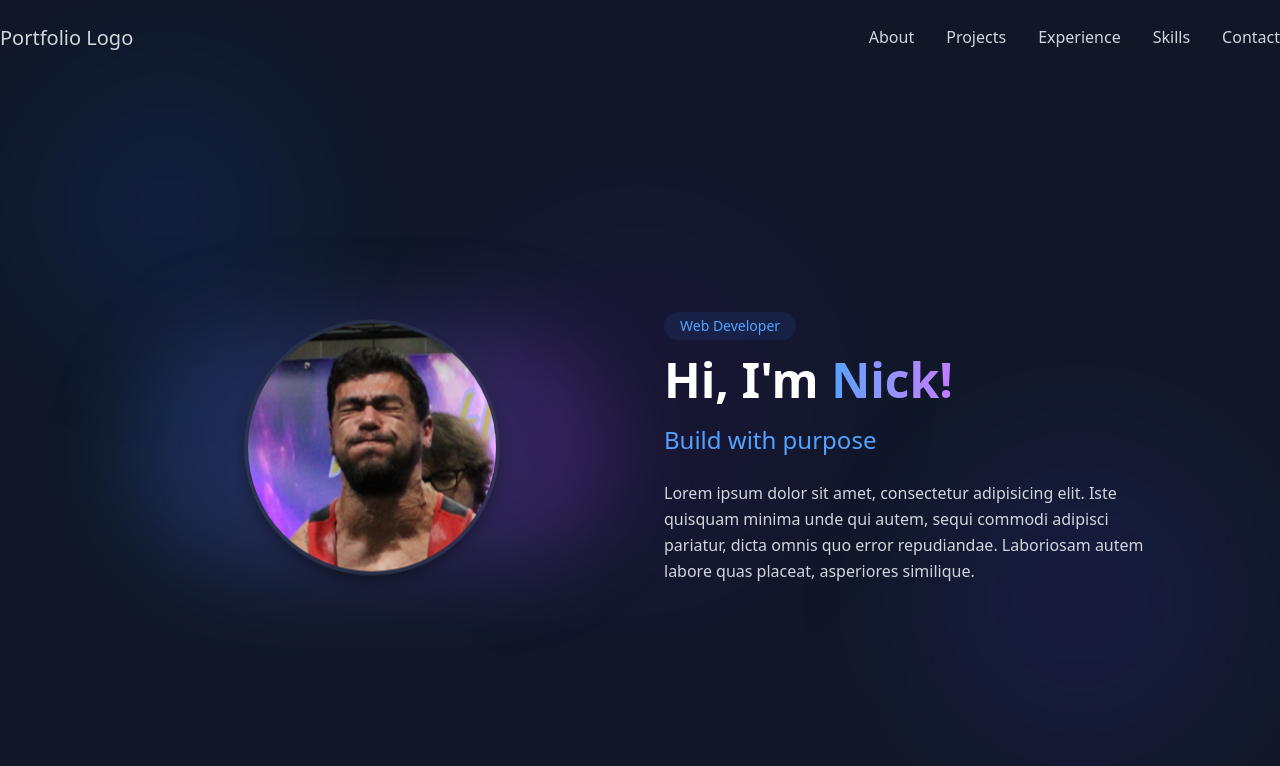
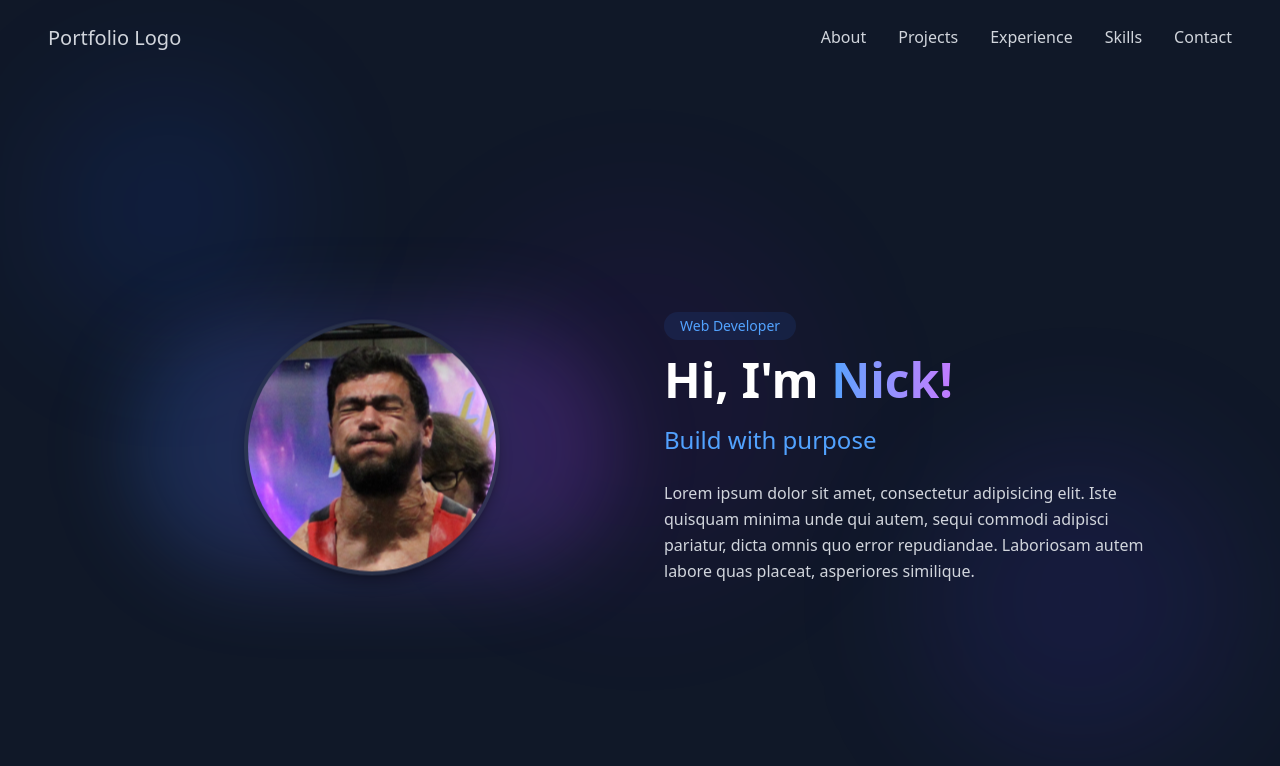
Before and after one commit to nainsworth/portfolio, a React (Vite) app: page / in a window 1280 px wide. Shown: the top 766 px of the page. Built offline with nearby package versions, Linux system fonts and the light colour scheme; what tailwindcss-motion would draw is missing.

Commit message:
Fixed nav centering issue

```diff
--- a/src/components/Navbar.tsx
+++ b/src/components/Navbar.tsx
@@ -6,11 +6,11 @@ const Navbar = () => {
 const [isOpen, setOpen] = useState(false);
 
   return (
-    <header className="w-full flex justify-between items-center mx-auto py-6 px-12 xl:w-7xl xl:px-0 z-50 fixed top-0 transition-all duration-300">
+    <header className="w-full z-50 fixed top-0 transition-all duration-300">
+      <div className="container flex justify-between items-center py-6 px-12 mx-auto">
         <div>
           <p className="text-xl">Portfolio Logo</p>
         </div>
-
         <nav>
           <div className="sm:hidden">
             <Hamburger
@@ -20,7 +20,6 @@ const [isOpen, setOpen] = useState(false);
               size={26}
             />
           </div>
-
           <ul className="hidden sm:flex gap-8">
             <li>
               <a className="navLink" href="#about">
@@ -49,6 +48,7 @@ const [isOpen, setOpen] = useState(false);
             </li>
           </ul>
         </nav>
+      </div>
     </header>
   );
 };
```
Lines whose indentation alone changed are shown as unchanged.
